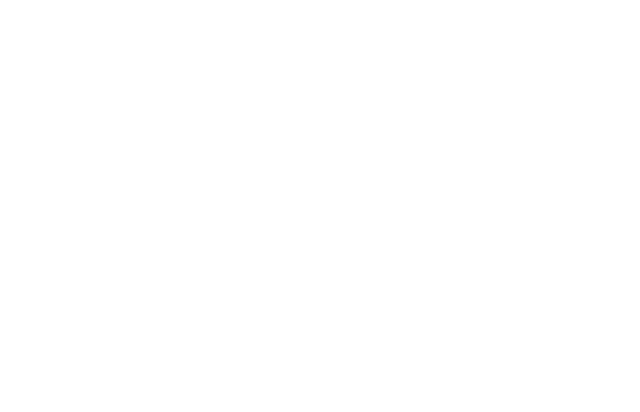
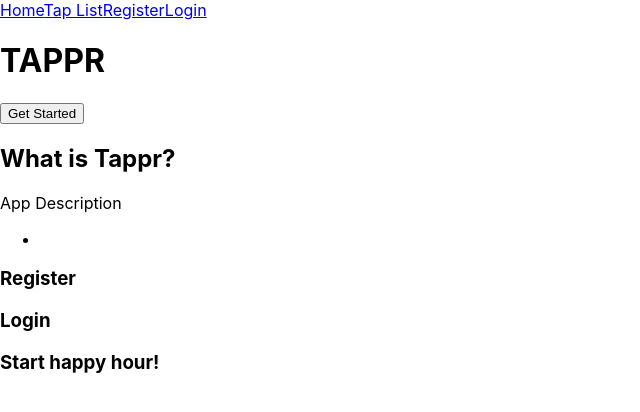
Before and after one commit to tappr-app/tappr, a React (Create React App) app in the folder tappr-fe/: page / in a window 1280 px wide. Shown: the top 412 px of the page, without its empty margins (0-640 px from the left). Built offline with nearby package versions, Linux system fonts and the light colour scheme.

Commit message:
landing page structured

```diff
--- a/tappr-fe/src/components/LandingPage.js
+++ b/tappr-fe/src/components/LandingPage.js
@@ -1,8 +1,36 @@
 import React from 'react';
+
+import GuestNavbar from './GuestNavbar'
 
 const LandingPage = () => {
   return (
     <div>
+      <GuestNavbar />
+      <header>
+        <h1>TAPPR</h1>
+      </header>
+      <button>Get Started</button>
+      <div className='app-features'>
+        <h2>What is Tappr?</h2>
+        <p>App Description</p>
+        <div className='ft-list'>
+          <ul>
+            <li></li>
+          </ul>
+        </div>
+      </div>
+      <div className='steps-box'>
+        <div>
+          <h3>Register</h3>
+        </div>
+        <div>
+          <h3>Login</h3>
+        </div>
+        <div>
+          <h3>Start happy hour!</h3>
+        </div>
+      </div>
+
 
     </div>
   );
```
